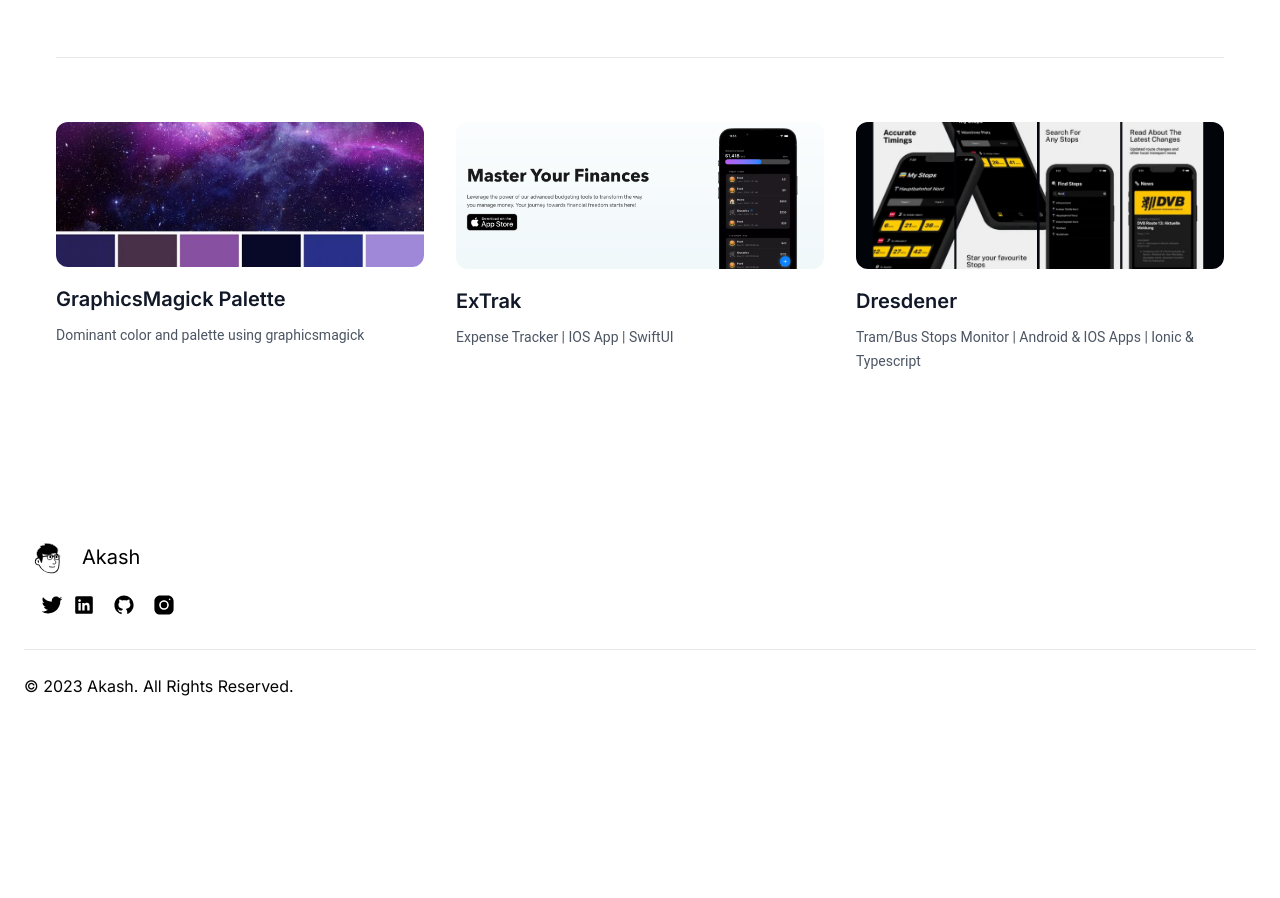
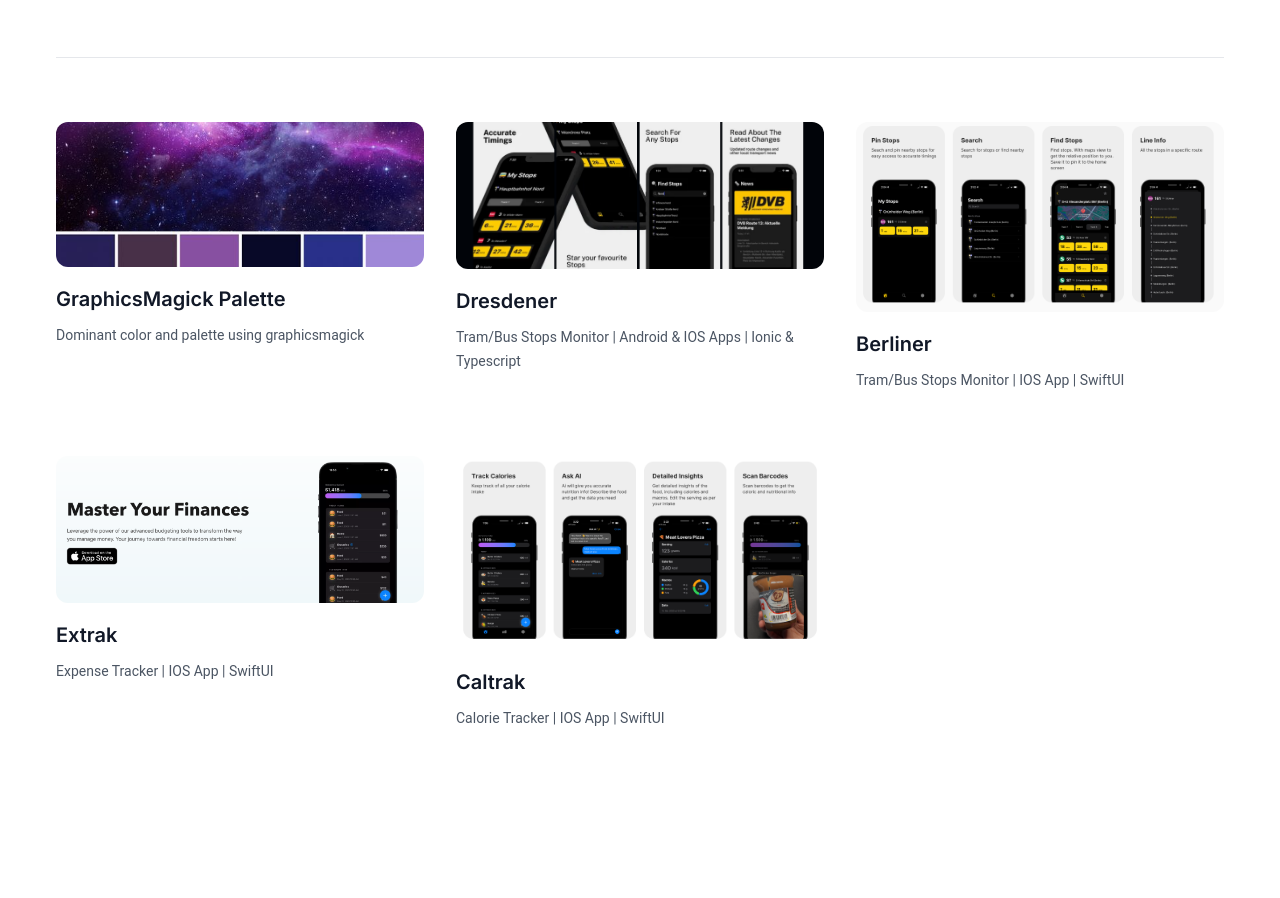
Before and after one commit to akashdathan/portfolio, a Next.js app: page /projects in a window 1280 px wide. Shown: the part 275-1173 px from the top of the page. Before the commit the page ends 1005 px from the top, so only its background shows below. Built offline with nearby package versions, Linux system fonts and the light colour scheme.

Commit message:
:sparkles: added projects

```diff
--- a/app/projects/page.tsx
+++ b/app/projects/page.tsx
@@ -12,17 +12,29 @@ const projects = [{
 	url: 'https://github.com/akashdathan/gm-palette',
 	coverImage: '/images/palette.png'
 }, {
-	name: 'ExTrak',
+	name: 'Dresdener',
+	description: 'Tram/Bus Stops Monitor | Android & IOS Apps | Ionic & Typescript',
+	icon: '',
+	url: 'https://apps.apple.com/de/app/dresdener-haltestellenmonitor/id1638505734',
+	coverImage: '/images/dresdener.png',
+}, {
+	name: 'Berliner',
+	description: 'Tram/Bus Stops Monitor | IOS App | SwiftUI',
+	icon: '',
+	url: 'https://apps.apple.com/de/app/dresdener-haltestellenmonitor/id6474907764',
+	coverImage: '/images/berliner.png',
+}, {
+	name: 'Extrak',
 	description: 'Expense Tracker | IOS App | SwiftUI',
 	icon: '',
 	url: 'https://extrak.app',
 	coverImage: '/images/extrak.png'
 }, {
-	name: 'Dresdener',
-	description: 'Tram/Bus Stops Monitor | Android & IOS Apps | Ionic & Typescript',
+	name: 'Caltrak',
+	description: 'Calorie Tracker | IOS App | SwiftUI',
 	icon: '',
-	url: 'https://apps.apple.com/de/app/dresdener-haltestellenmonitor/id1638505734',
-	coverImage: '/images/dresdener.png',
+	url: 'https://apps.apple.com/de/app/dresdener-haltestellenmonitor/id6468092509',
+	coverImage: '/images/caltrak.png'
 }];
 
 export default async function Blog() {
```
Also changed, not shown: public/images/berliner.png (added), public/images/caltrak.png (added).
